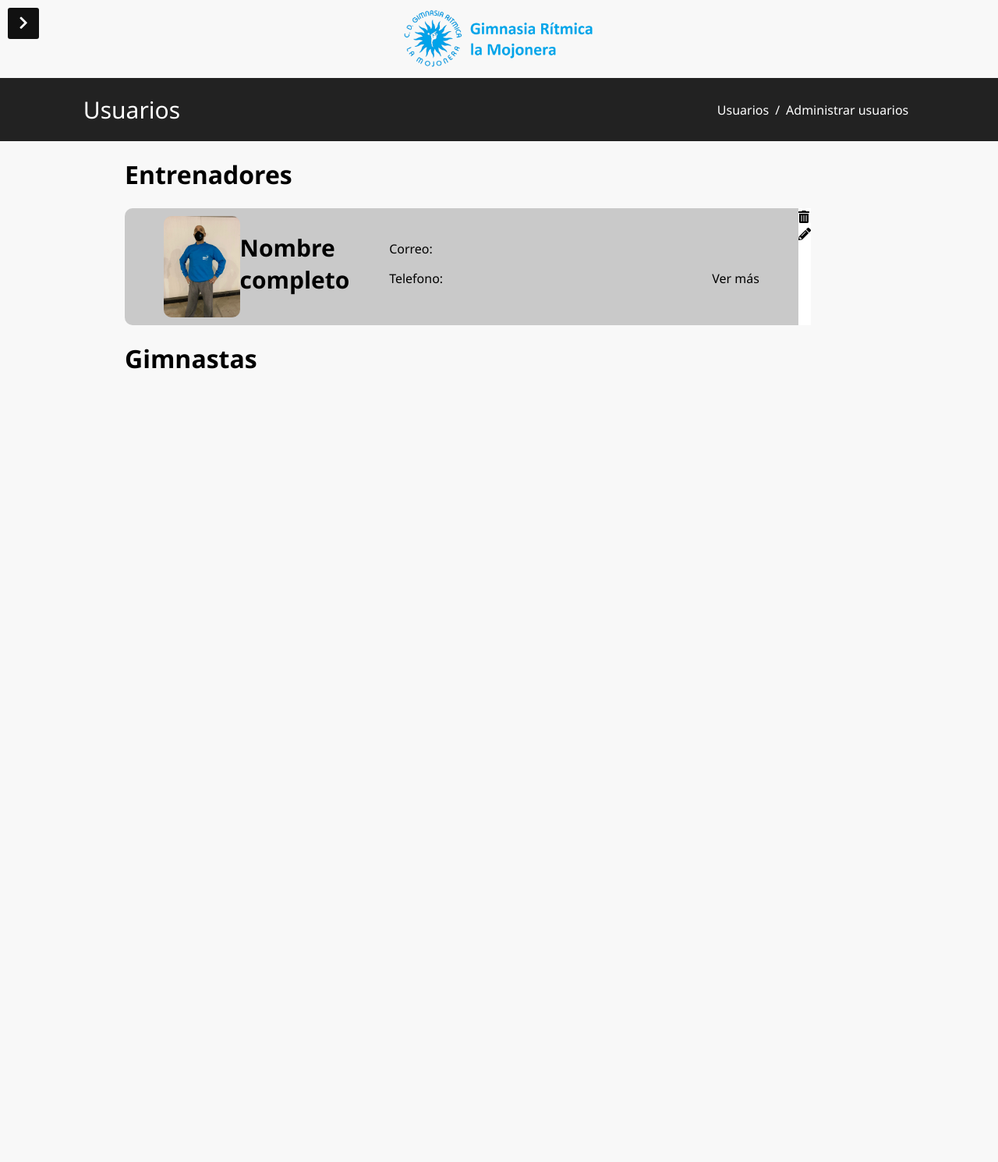
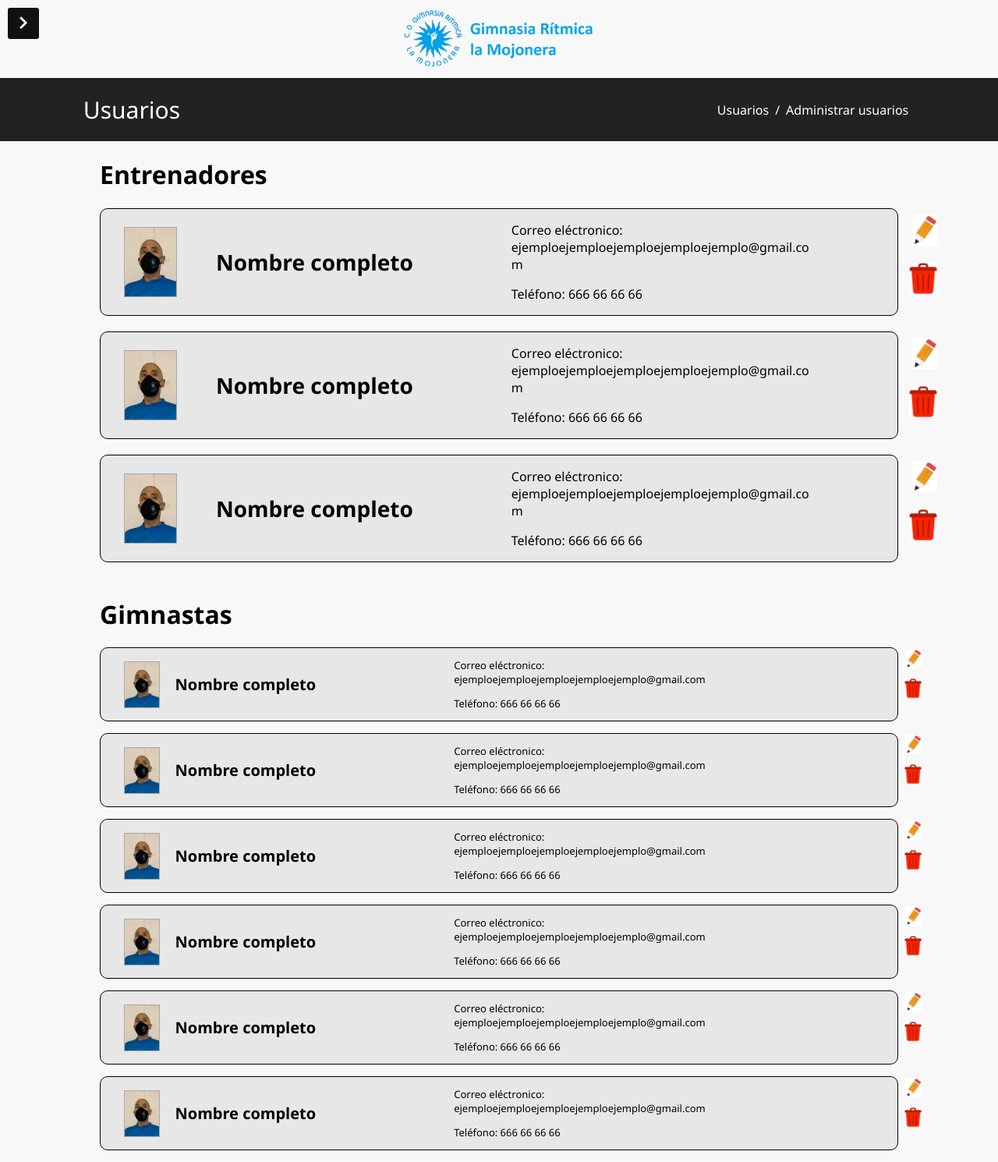
Before and after one commit to SCGDtecnologiasWeb/ritmicaLaMojonera, a PHP site: page /html/administrar_usuarios.html in a window 1280 px wide. Shown: the whole page at 78% size. Before the commit the page ends 473 px from the top, so only its background shows below. Run offline with PHP 8.4, Linux system fonts and the light colour scheme.

Commit message:
pagina administrar usuarios

```diff
--- a/css/administrador.css
+++ b/css/administrador.css
@@ -30,6 +30,7 @@ body {
   outline: none;
   cursor: pointer;
   font-size: 18px;
+  z-index: 10;
 }
 
 .side-menu {
@@ -37,7 +38,7 @@ body {
   width: 200px;
   margin-left: -200px;
   position: fixed;
-  z-index: 1;
+  z-index: 100;
   top: 0;
   left: 0;
   background-color: #111;
--- a/css/administrar_usuarios.css
+++ b/css/administrar_usuarios.css
@@ -1,48 +1,187 @@
 .content-container {
-  width: 75%;
+  width: 80%;
   margin: auto;
-  overflow: hidden;
 }
+
+.gymnast-header {
+  margin-top: 45px;
+}
+
+.trainer-container,
+.gymnast-container {
+  position: relative;
+}
+
 .trainer {
   display: flex;
-  height: 150px;
-  background: rgb(201, 201, 201);
+  align-items: center;
+  flex-wrap: wrap;
+  min-height: 120px;
+  width: 100%;
+  background-color: #e7e7e7;
   border-radius: 10px;
-  box-shadow: green;
+  border: 1px solid black;
+  position: relative;
+  margin-top: 20px;
+  margin-bottom: 20px;
+  cursor: pointer;
 }
 
-.name {
-  display: block;
-  margin-left: 30%;
-  margin-top: 9%;
-  font-size: 30px;
+.trainer:hover {
+  background-color: #e7e7ff;
+  border: #00f solid 1px;
 }
 
-.fotoper {
-  float: left;
-  border-radius: 10px;
-  margin-top: 10px;
-  margin-bottom: 10px;
-  margin-left: 50px;
-  max-height: 130px;
+.trainer .img-container {
+  height: 90px;
+  max-width: 20%;
+  position: relative;
+  padding-left: 30px;
+  margin: 20px 0;
 }
 
-.info {
-  margin-top: 25px;
+.trainer .img-container img {
+  height: 90px;
+  border: 1px solid #aaa;
 }
 
-.mas {
-  margin-right: 50px;
-  margin-top: 9%;
-  text-align: right;
+.trainer .name-container {
+  padding-left: 50px;
+  width: 40%;
+  font-size: 28px;
+  font-weight: 600;
+  padding-right: 5px;
+  word-wrap: break-word;
 }
-.edit-container {
-  flex-grow: 1;
-  flex-basis: 0;
-  max-width: 100%;
-  width: 13%;
-  background-color: white;
+
+.trainer .contact-container {
+  padding-left: 20px;
+  padding-right: 5px;
+  width: 40%;
+  word-wrap: break-word;
 }
-.edit {
-  margin-top: 10%;
+
+.trainer-container .edit-img {
+  position: absolute;
+  height: 40px;
+  top: 8px;
+  right: -50px;
+  cursor: pointer;
 }
+
+.trainer-container .bin-img {
+  position: absolute;
+  height: 40px;
+  top: 70px;
+  right: -50px;
+  cursor: pointer;
+}
+
+@media screen and (max-width: 1000px) {
+  .trainer-container .contact-container {
+    width: 100%;
+  }
+
+  .trainer-container .name-container {
+    width: 80%;
+  }
+}
+
+@media screen and (max-width: 700px) {
+  .trainer-container .edit-img {
+    position: absolute;
+    height: 30px;
+    top: 8px;
+    right: -35px;
+    cursor: pointer;
+  }
+
+  .trainer-container .bin-img {
+    position: absolute;
+    height: 30px;
+    top: 60px;
+    right: -35px;
+    cursor: pointer;
+  }
+}
+
+.gymnast {
+  display: flex;
+  align-items: center;
+  flex-wrap: wrap;
+  min-height: 80px;
+  width: 100%;
+  background-color: #e7e7e7;
+  border-radius: 10px;
+  border: 1px solid black;
+  position: relative;
+  margin-top: 15px;
+  margin-bottom: 15px;
+  cursor: pointer;
+}
+
+.gymnast:hover {
+  background-color: #e7e7ff;
+  border: #00f solid 1px;
+}
+
+.gymnast .img-container {
+  height: 60px;
+  max-width: 20%;
+  position: relative;
+  padding-left: 30px;
+  margin: 10px 0;
+}
+
+.gymnast .img-container img {
+  height: 60px;
+  border: 1px solid #aaa;
+}
+
+.gymnast .name-container {
+  padding-left: 20px;
+  width: 35%;
+  font-size: 20px;
+  font-weight: 600;
+  padding-right: 5px;
+  word-wrap: break-word;
+}
+
+.gymnast .contact-container {
+  padding-left: 20px;
+  padding-right: 5px;
+  font-size: 13px;
+  width: 45%;
+  word-wrap: break-word;
+}
+
+.gymnast-container .edit-img {
+  position: absolute;
+  height: 25px;
+  top: 2px;
+  right: -30px;
+  cursor: pointer;
+}
+
+.gymnast-container .bin-img {
+  position: absolute;
+  height: 25px;
+  top: 40px;
+  right: -30px;
+  cursor: pointer;
+}
+
+@media screen and (max-width: 1000px) {
+  .gymnast-container .contact-container {
+    width: 100%;
+    padding-bottom: 10px;
+  }
+
+  .gymnast-container .name-container {
+    width: 80%;
+  }
+
+  .gymnast-container p {
+    margin: 5px auto;
+  }
+}
--- a/html/administrar_usuarios.html
+++ b/html/administrar_usuarios.html
@@ -1,15 +1,13 @@
 <!DOCTYPE html>
 <html lang="es">
+
 <head>
   <meta charset="UTF-8" />
   <meta name="viewport" content="width=device-width, initial-scale=1.0" />
   <title>Administrar usuarios</title>
 
   <!-- FontAwesome CSS -->
-    <link
-      rel="stylesheet"
-      href="https://cdnjs.cloudflare.com/ajax/libs/font-awesome/5.15.1/css/all.min.css"
-    />
+  <link rel="stylesheet" href="https://cdnjs.cloudflare.com/ajax/libs/font-awesome/5.15.1/css/all.min.css" />
 
   <link rel="stylesheet" href="/css/style.css" />
   <link rel="stylesheet" href="/css/administrador.css" />
@@ -53,43 +51,27 @@
     <a href="javascript:void(0)" class="close-btn">&times;</a>
     <div class="menu-section">
       <a href="javascript:void(0)" class="menu-title">Usuarios</a>
-        <a href="/html/registrar_usuarios.html" class="menu-text"
-          >Registrar usuarios</a
-        >
-        <a href="/html/administrar_usuarios.html" class="menu-text"
-          >Administrar usuarios</a
-        >
+      <a href="/html/registrar_usuarios.html" class="menu-text">Registrar usuarios</a>
+      <a href="/html/administrar_usuarios.html" class="menu-text">Administrar usuarios</a>
     </div>
 
     <div class="menu-section">
       <a href="javascript:void(0)" class="menu-title">Noticias</a>
-        <a href="/html/modificar_eliminar_noticias.html" class="menu-text"
-          >Modificar y eliminar noticias</a
-        >
-        <a href="/html/anadir_noticias.html" class="menu-text"
-          >Añadir noticias</a
-        >
+      <a href="/html/modificar_eliminar_noticias.html" class="menu-text">Modificar y eliminar noticias</a>
+      <a href="/html/anadir_noticias.html" class="menu-text">Añadir noticias</a>
     </div>
     <div class="menu-section">
       <a href="javascript:void(0)" class="menu-title">Horarios</a>
-        <a href="/html/actualizar_modificar_horarios.html" class="menu-text"
-          >Actualizar y modificar horarios</a
-        >
+      <a href="/html/actualizar_modificar_horarios.html" class="menu-text">Actualizar y modificar horarios</a>
     </div>
     <div class="menu-section">
       <a href="javascript:void(0)" class="menu-title">Club</a>
-        <a href="anadir_trofeos.html" class="menu-text"
-          >Añadir trofeos/logros del club</a
-        >
-        <a href="modificar_incluir_imagenes.html" class="menu-text"
-          >Modificar e incluir imágenes</a
-        >
+      <a href="anadir_trofeos.html" class="menu-text">Añadir trofeos/logros del club</a>
+      <a href="modificar_incluir_imagenes.html" class="menu-text">Modificar e incluir imágenes</a>
     </div>
     <hr />
     <div class="menu-section">
-        <a href="administrar_inscripciones.html" class="menu-text"
-          >Administrar inscripciones</a
-        >
+      <a href="administrar_inscripciones.html" class="menu-text">Administrar inscripciones</a>
     </div>
   </div>
   <!-- Side Menu End -->
@@ -97,31 +79,160 @@
   <!-- Content Start -->
   <div class="content-container">
     <h1>Entrenadores</h1>
-      <div class="col-11 trainer">
-        <div class="col-5">
-          <img class="fotoper" src="/assets/Juanma.jpeg" />
-          <p class="name"><b>Nombre completo</b></p>
+    <div class="trainer-container">
+      <div class="trainer">
+        <div class="img-container">
+          <img src="/assets/Juanma - profile.jpeg">
         </div>
-        <div class="col-5 info">
-          <p>Correo:</p>
-          <p>Telefono:</p>
+        <div class="name-container">
+          <p>Nombre completo</p>
         </div>
-        <div class="col-2 mas">
-          <a>Ver más</a>
-        </div>
-        <div class="edit-container">
-          <i class="fas fa-trash-alt edit"></i>
-          <i class="fas fa-pencil-alt edit"></i>
+        <div class="contact-container">
+          <p>Correo eléctronico: ejemploejemploejemploejemploejemplo@gmail.com</p>
+          <p>Teléfono: 666 66 66 66</p>
         </div>
       </div>
-      <h1>Gimnastas</h1>
-      <div class="gim"></div>
+      <img src="/assets/bin-icon.PNG" class="bin-img">
+      <img src="/assets/edit-icon.PNG" class="edit-img">
+    </div>
+    <div class="trainer-container">
+      <div class="trainer">
+        <div class="img-container">
+          <img src="/assets/Juanma - profile.jpeg">
+        </div>
+        <div class="name-container">
+          <p>Nombre completo</p>
+        </div>
+        <div class="contact-container">
+          <p>Correo eléctronico: ejemploejemploejemploejemploejemplo@gmail.com</p>
+          <p>Teléfono: 666 66 66 66</p>
+        </div>
+      </div>
+      <img src="/assets/bin-icon.PNG" class="bin-img">
+      <img src="/assets/edit-icon.PNG" class="edit-img">
+    </div>
+    <div class="trainer-container">
+      <div class="trainer">
+        <div class="img-container">
+          <img src="/assets/Juanma - profile.jpeg">
+        </div>
+        <div class="name-container">
+          <p>Nombre completo</p>
+        </div>
+        <div class="contact-container">
+          <p>Correo eléctronico: ejemploejemploejemploejemploejemplo@gmail.com</p>
+          <p>Teléfono: 666 66 66 66</p>
+        </div>
+      </div>
+      <img src="/assets/bin-icon.PNG" class="bin-img">
+      <img src="/assets/edit-icon.PNG" class="edit-img">
+    </div>
+
+    <h1 class="gymnast-header">Gimnastas</h1>
+    <div class="gymnast-container">
+      <div class="gymnast">
+        <div class="img-container">
+          <img src="/assets/Juanma - profile.jpeg">
+        </div>
+        <div class="name-container">
+          <p>Nombre completo</p>
+        </div>
+        <div class="contact-container">
+          <p>Correo eléctronico: ejemploejemploejemploejemploejemplo@gmail.com</p>
+          <p>Teléfono: 666 66 66 66</p>
+        </div>
+      </div>
+      <img src="/assets/bin-icon.PNG" class="bin-img">
+      <img src="/assets/edit-icon.PNG" class="edit-img">
+    </div>
+    <div class="gymnast-container">
+      <div class="gymnast">
+        <div class="img-container">
+          <img src="/assets/Juanma - profile.jpeg">
+        </div>
+        <div class="name-container">
+          <p>Nombre completo</p>
+        </div>
+        <div class="contact-container">
+          <p>Correo eléctronico: ejemploejemploejemploejemploejemplo@gmail.com</p>
+          <p>Teléfono: 666 66 66 66</p>
+        </div>
+      </div>
+      <img src="/assets/bin-icon.PNG" class="bin-img">
+      <img src="/assets/edit-icon.PNG" class="edit-img">
+    </div>
+    <div class="gymnast-container">
+      <div class="gymnast">
+        <div class="img-container">
+          <img src="/assets/Juanma - profile.jpeg">
+        </div>
+        <div class="name-container">
+          <p>Nombre completo</p>
+        </div>
+        <div class="contact-container">
+          <p>Correo eléctronico: ejemploejemploejemploejemploejemplo@gmail.com</p>
+          <p>Teléfono: 666 66 66 66</p>
+        </div>
+      </div>
+      <img src="/assets/bin-icon.PNG" class="bin-img">
+      <img src="/assets/edit-icon.PNG" class="edit-img">
+    </div>
+    <div class="gymnast-container">
+      <div class="gymnast">
+        <div class="img-container">
+          <img src="/assets/Juanma - profile.jpeg">
+        </div>
+        <div class="name-container">
+          <p>Nombre completo</p>
+        </div>
+        <div class="contact-container">
+          <p>Correo eléctronico: ejemploejemploejemploejemploejemplo@gmail.com</p>
+          <p>Teléfono: 666 66 66 66</p>
+        </div>
+      </div>
+      <img src="/assets/bin-icon.PNG" class="bin-img">
+      <img src="/assets/edit-icon.PNG" class="edit-img">
+    </div>
+    <div class="gymnast-container">
+      <div class="gymnast">
+        <div class="img-container">
+          <img src="/assets/Juanma - profile.jpeg">
+        </div>
+        <div class="name-container">
+          <p>Nombre completo</p>
+        </div>
+        <div class="contact-container">
+          <p>Correo eléctronico: ejemploejemploejemploejemploejemplo@gmail.com</p>
+          <p>Teléfono: 666 66 66 66</p>
+        </div>
+      </div>
+      <img src="/assets/bin-icon.PNG" class="bin-img">
+      <img src="/assets/edit-icon.PNG" class="edit-img">
+    </div>
+    <div class="gymnast-container">
+      <div class="gymnast">
+        <div class="img-container">
+          <img src="/assets/Juanma - profile.jpeg">
+        </div>
+        <div class="name-container">
+          <p>Nombre completo</p>
+        </div>
+        <div class="contact-container">
+          <p>Correo eléctronico: ejemploejemploejemploejemploejemplo@gmail.com</p>
+          <p>Teléfono: 666 66 66 66</p>
+        </div>
+      </div>
+      <img src="/assets/bin-icon.PNG" class="bin-img">
+      <img src="/assets/edit-icon.PNG" class="edit-img">
+    </div>
   </div>
   <!-- Content End -->
+
 
   <!-- JQuery -->
   <script src=" https://ajax.googleapis.com/ajax/libs/jquery/3.5.1/jquery.min.js"></script>
 
   <script src="/js/main.js"></script>
 </body>
+
 </html>
```
Also changed, not shown: css/matriculacion.css (+1 -9 lines), assets/Juanma - profile.jpeg (added), assets/bin-icon.PNG (added), assets/edit-icon.PNG (added). Lines whose indentation alone changed are shown as unchanged.
